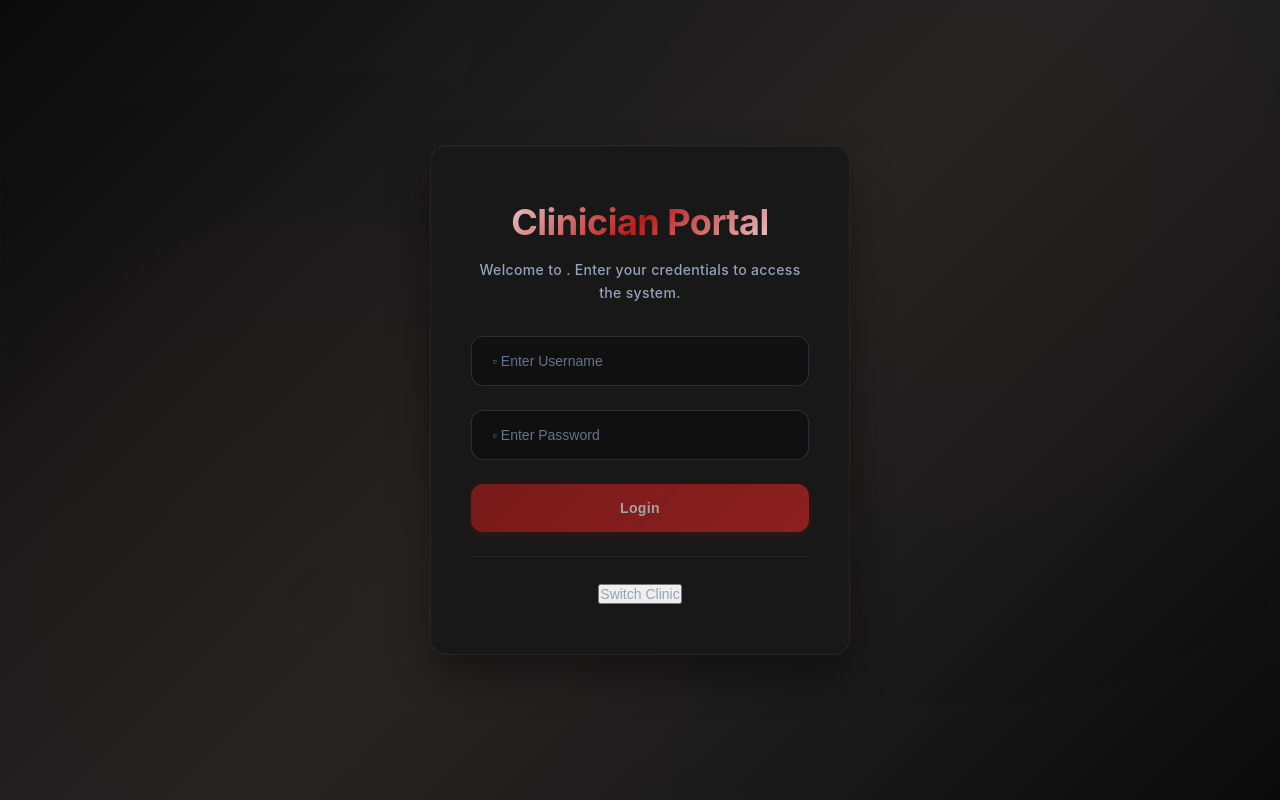
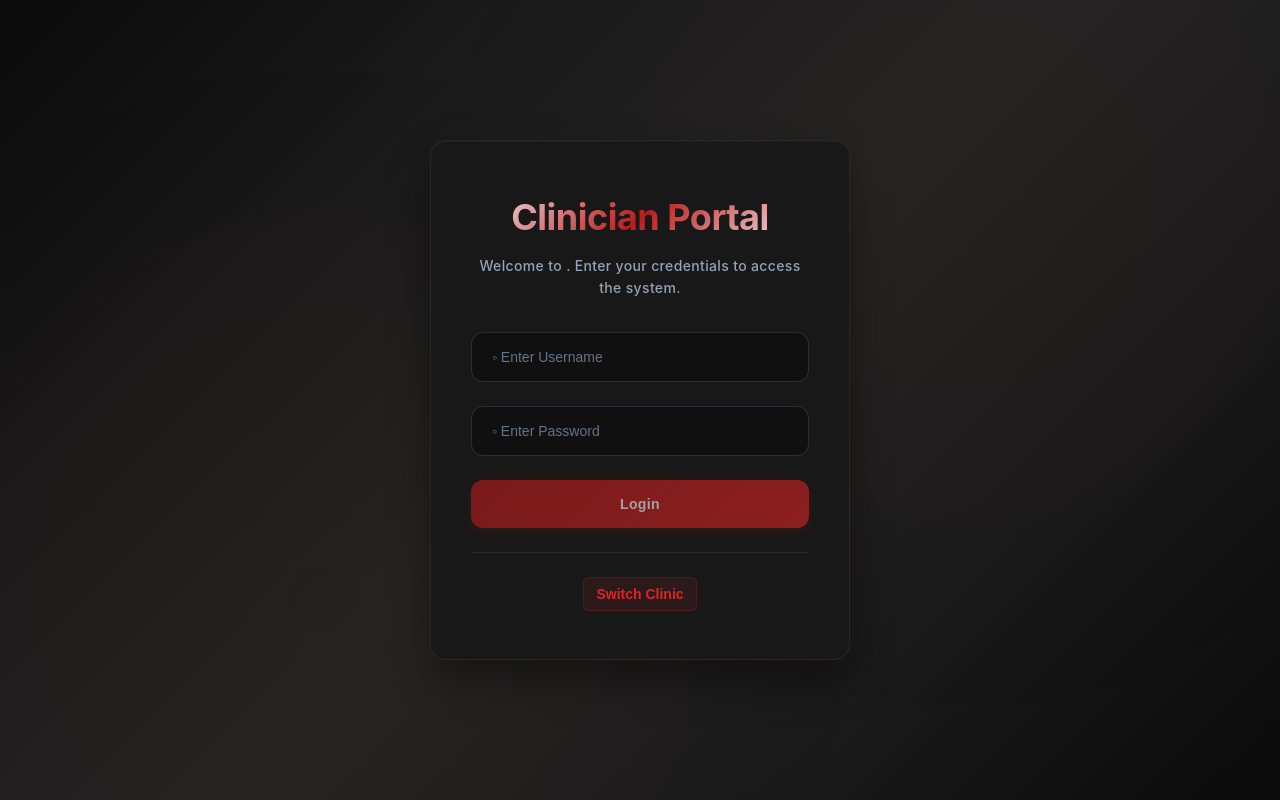
Before and after one commit to agotancobvc/imppilot, a React (Vite) app in the folder my-iot-app/frontend/: page /auth/clinician in a window 1280 px wide. Built offline with nearby package versions, Linux system fonts and the light colour scheme; no server answers.

Commit message:
auth login color change

```diff
--- a/my-iot-app/frontend/src/index.css
+++ b/my-iot-app/frontend/src/index.css
@@ -162,15 +162,26 @@ body::before {
 }
 
 .logout-link {
-    color: #94a3b8;
+    color: #dc2626;
     text-decoration: none;
     font-size: 0.875rem;
-    font-weight: 500;
-    transition: color 0.2s ease;
+    font-weight: 600;
+    background: none;
+    border: none;
+    cursor: pointer;
+    padding: 8px 12px;
+    border-radius: 6px;
+    transition: all 0.2s ease;
+    background: rgba(220, 38, 38, 0.1);
+    border: 1px solid rgba(220, 38, 38, 0.2);
 }
 
 .logout-link:hover {
-    color: #b91c1c;
+    color: #ffffff;
+    background: rgba(220, 38, 38, 0.8);
+    border-color: rgba(220, 38, 38, 0.9);
+    transform: translateY(-1px);
+    box-shadow: 0 4px 12px rgba(220, 38, 38, 0.3);
 }
 
 /* Error Messages */
```
